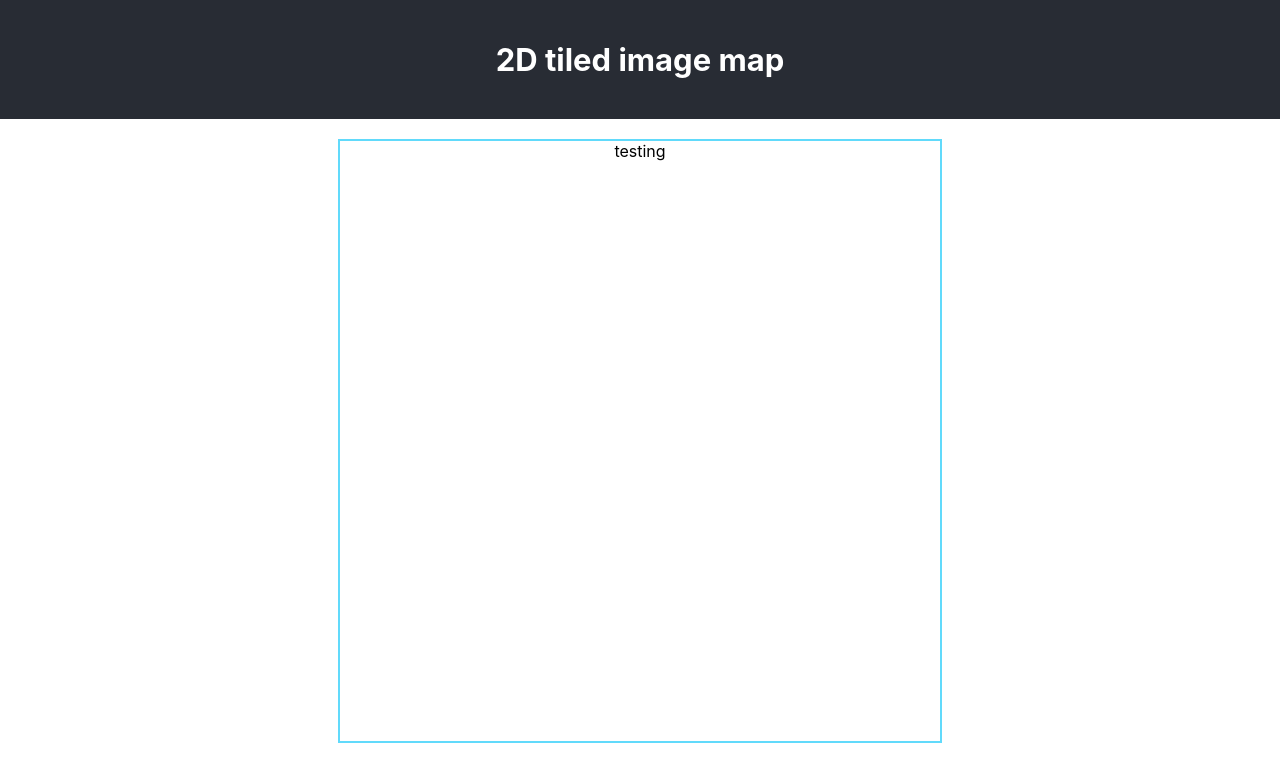
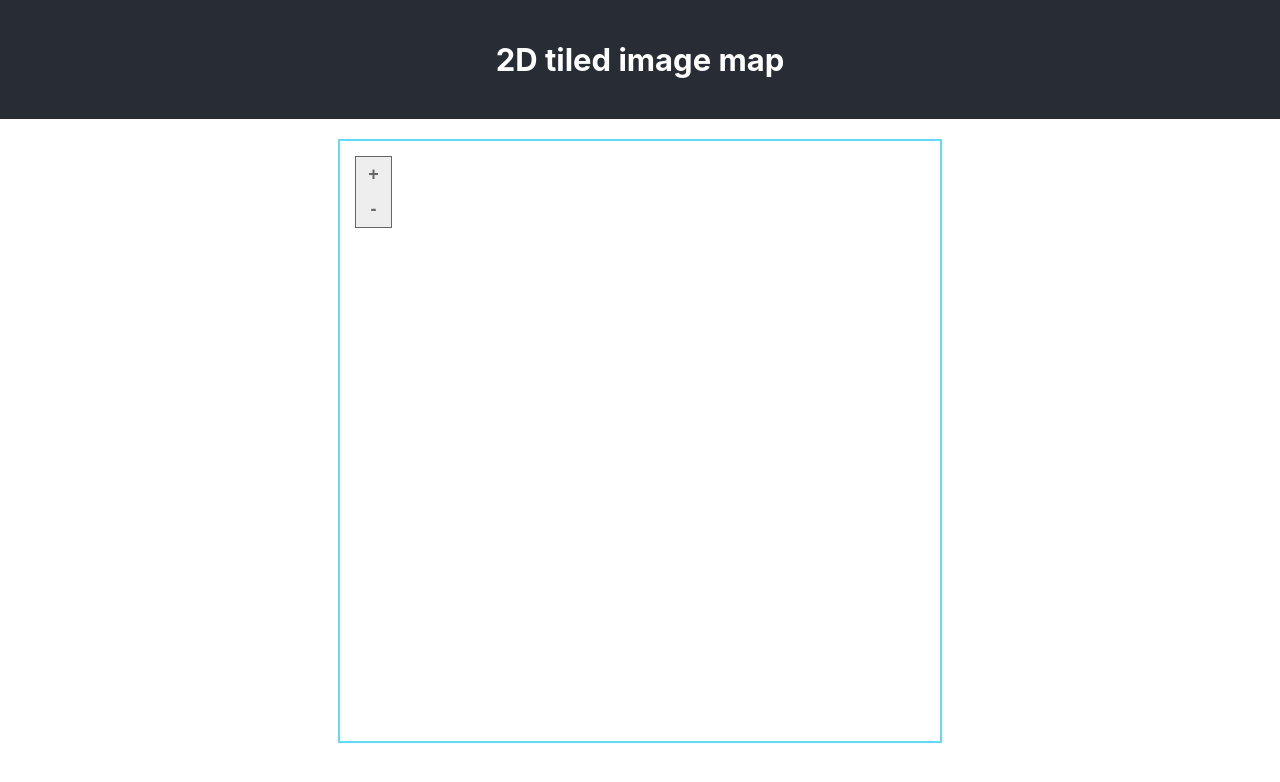
Before and after one commit to lucas-mancini/tiled-image-map, a React (Create React App) app: page / in a window 1280 px wide. Shown: the top 782 px of the page. Built offline with nearby package versions, Linux system fonts and the light colour scheme.

Commit message:
Adding a component to manage the zoom level, and binding handlers to update the internal state.

```diff
--- a/src/MapView.jsx
+++ b/src/MapView.jsx
@@ -1,12 +1,33 @@
 import React, { Component } from 'react';
+import ZoomControl from './ZoomControl'
 import './MapView.scss';
 
 class MapView extends Component {
 
+  constructor (props) {
+    super(props);
+
+    this.state = {
+      zoomLevel: 0 // possible zoom level values: 0, 1, 2, 3
+    }
+  }
+
+  handleIncreaseZoomLevel = () => {
+    this.setState(prevState => ({
+      zoomLevel: prevState.zoomLevel < 3 ? prevState.zoomLevel + 1 : prevState.zoomLevel
+    }))
+  }
+
+  handleDecreaseZoomLevel = () => {
+    this.setState(prevState => ({
+      zoomLevel: prevState.zoomLevel > 0 ? prevState.zoomLevel - 1 : prevState.zoomLevel
+    }))
+  }
+
   render () {
     return (
       <div className='MapView'>
-        testing
+        <ZoomControl onZoomIn={this.handleIncreaseZoomLevel} onZoomOut={this.handleDecreaseZoomLevel} />
       </div>
     );
   }
--- a/src/MapView.scss
+++ b/src/MapView.scss
@@ -3,6 +3,8 @@ $MAP_SIZE: 600px;
 
 .MapView {
   display: inline-block;
+  position: relative;
+
   width: $MAP_SIZE;
   height: $MAP_SIZE;
 
--- /dev/null
+++ b/src/ZoomControl.jsx
@@ -0,0 +1,11 @@
+import React from 'react';
+import './ZoomControl.scss';
+
+const ZoomControl = ({ onZoomIn, onZoomOut }) => (
+  <div className='ZoomControl'>
+    <button className='ZoomControl-button' type='button' onClick={onZoomIn}>+</button>
+    <button className='ZoomControl-button' type='button' onClick={onZoomOut}>-</button>
+  </div>
+)
+
+export default ZoomControl;
--- /dev/null
+++ b/src/ZoomControl.scss
@@ -0,0 +1,35 @@
+
+.ZoomControl {
+  position: absolute;
+
+  left: 15px;
+  top: 15px;
+
+  display: flex;
+  flex-direction: column;
+
+  border: 1px solid #666;
+
+  &-button {
+    color: #666;
+
+    font-size: 18px;
+    font-weight: bold;
+
+    height: 35px;
+    width: 35px;
+    cursor: pointer;
+
+    // reet default styles
+    border: none;
+    background: #eee;
+
+    &:hover {
+      background: #bbb;
+    }
+
+    &:focus {
+      outline: 0;
+    }
+  }
+}
```
